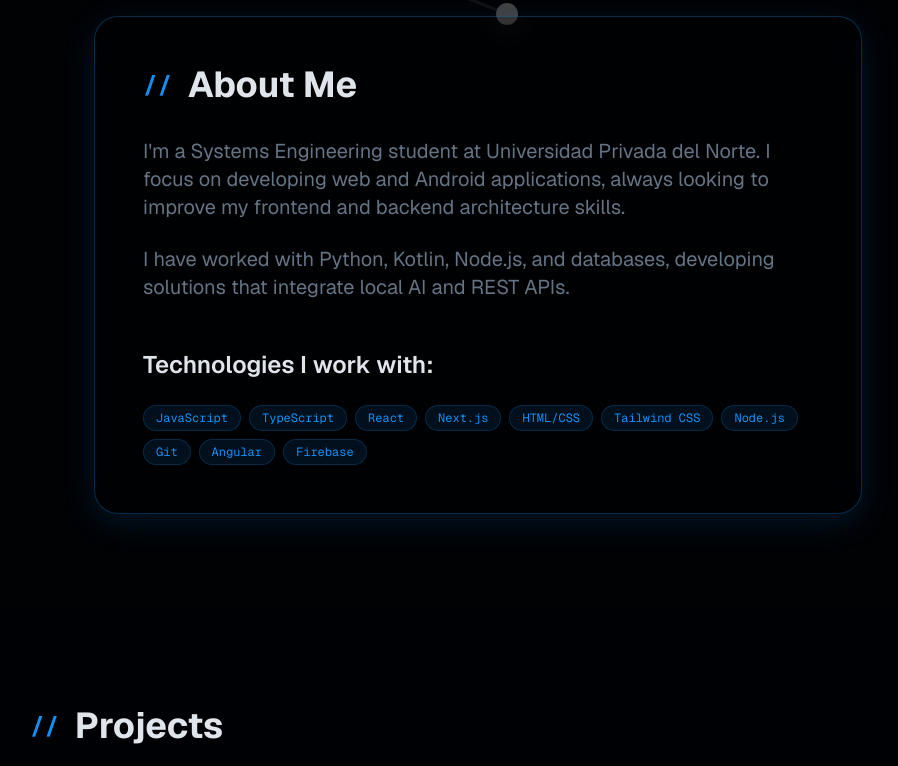
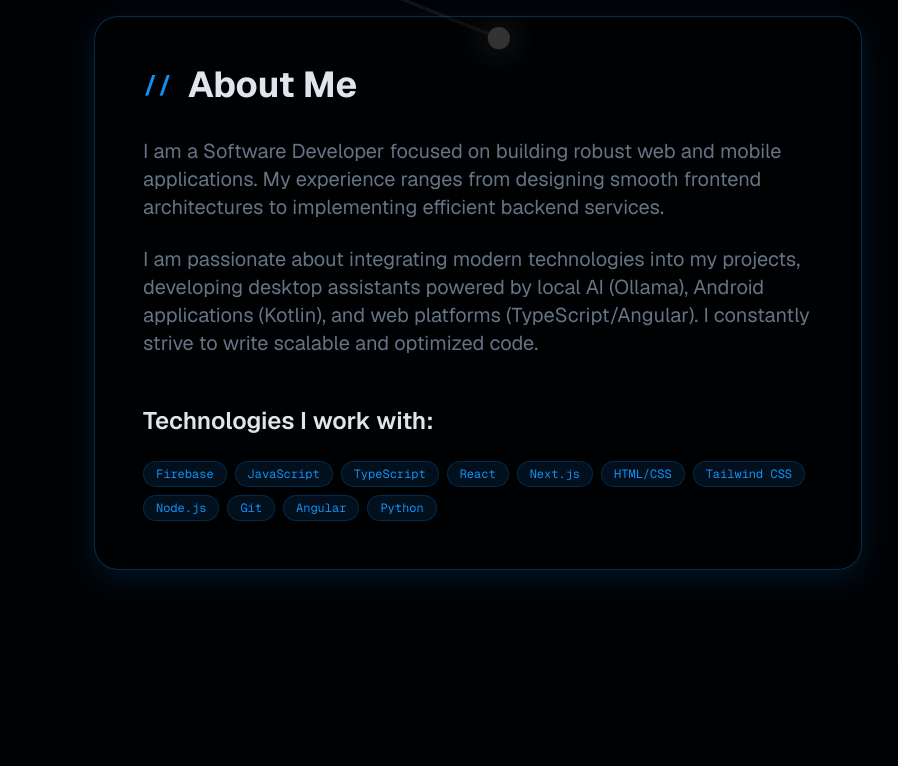
Before and after one commit to Yhorx/portfolio, a Next.js app: page / in a window 1280 px wide. Shown: the part 880-1646 px from the top of the page, without its empty margins (162-1060 px from the left). Built offline with nearby package versions, Linux system fonts and the light colour scheme.

Commit message:
feat:add-url-skills

```diff
--- a/components/language-provider.tsx
+++ b/components/language-provider.tsx
@@ -42,6 +42,7 @@ type Translations = {
     messagePlaceholder: string;
     button: string;
     successToast: string;
+    destination: string;
   };
   footer: {
     madeWith: string;
@@ -62,8 +63,8 @@ const translations: Record<Language, Translations> = {
     },
     about: {
       title: "Sobre Mí",
-      p1: "Soy estudiante de Ingeniería de Sistemas en la Universidad Privada del Norte. Me enfoco en desarrollar aplicaciones web y Android, buscando siempre mejorar mis conocimientos en arquitectura frontend y backend.",
-      p2: "He trabajado con Python, Kotlin, Node.js y bases de datos, desarrollando soluciones que integran IA local y APIs REST.",
+      p1: "Soy un Desarrollador de Software enfocado en la creación de aplicaciones web y móviles robustas. Mi experiencia abarca desde el diseño de arquitecturas frontend fluidas hasta la implementación de servicios backend eficientes.",
+      p2: "Me apasiona integrar tecnologías modernas en mis proyectos, desarrollando asistentes de escritorio impulsados por IA local (Ollama), aplicaciones Android (Kotlin) y plataformas web (TypeScript/Angular). Trabajo constantemente para escribir código escalable y optimizado.",
       techTitle: "Tecnologías con las que trabajo:",
     },
     projects: {
@@ -98,6 +99,7 @@ const translations: Record<Language, Translations> = {
       messagePlaceholder: "Escribe tu mensaje",
       button: "Enviar",
       successToast: "Enviado",
+      destination: "Destinatario"
     },
     footer: {
       madeWith: `© ${date.getFullYear().toString()}`,
@@ -116,8 +118,8 @@ const translations: Record<Language, Translations> = {
     },
     about: {
       title: "About Me",
-      p1: "I'm a Systems Engineering student at Universidad Privada del Norte. I focus on developing web and Android applications, always looking to improve my frontend and backend architecture skills.",
-      p2: "I have worked with Python, Kotlin, Node.js, and databases, developing solutions that integrate local AI and REST APIs.",
+      p1: "I am a Software Developer focused on building robust web and mobile applications. My experience ranges from designing smooth frontend architectures to implementing efficient backend services.",
+      p2: "I am passionate about integrating modern technologies into my projects, developing desktop assistants powered by local AI (Ollama), Android applications (Kotlin), and web platforms (TypeScript/Angular). I constantly strive to write scalable and optimized code.",
       techTitle: "Technologies I work with:",
     },
     projects: {
@@ -152,10 +154,12 @@ const translations: Record<Language, Translations> = {
       messagePlaceholder: "Write your message",
       button: "Send",
       successToast: "Sent",
+      destination: "Destination"
     },
     footer: {
       madeWith: `© ${date.getFullYear().toString()}`,
     },
+
   },
 };
 
--- a/components/portfolio/about.tsx
+++ b/components/portfolio/about.tsx
@@ -2,17 +2,57 @@
 
 import { useLanguage } from "@/components/language-provider";
 
-const skills = [
-  "JavaScript",
-  "TypeScript",
-  "React",
-  "Next.js",
-  "HTML/CSS",
-  "Tailwind CSS",
-  "Node.js",
-  "Git",
-  "Angular",
-  "Firebase"
+interface UrlSkills {
+  name: string;
+  url: string;
+}
+
+
+const skills: UrlSkills[] = [
+  {
+    name: "Firebase",
+    url: "https://firebase.google.com/docs?hl=es-419",
+  },
+  {
+    name: "JavaScript",
+    url: "https://developer.mozilla.org/docs/Web/JavaScript",
+  },
+  {
+    name: "TypeScript",
+    url: "https://www.typescriptlang.org/docs/handbook/typescript-from-scratch.html",
+  },
+  {
+    name: "React",
+    url: "https://react.dev/learn",
+  },
+  {
+    name: "Next.js",
+    url: "https://nextjs.org/docs",
+  },
+  {
+    name: "HTML/CSS",
+    url: "https://developer.mozilla.org/docs/Web",
+  },
+  {
+    name: "Tailwind CSS",
+    url: "https://tailwindcss.com/docs/installation/using-vite",
+  },
+  {
+    name: "Node.js",
+    url: "https://nodejs.org/",
+  },
+  {
+    name: "Git",
+    url: "https://git-scm.com/about",
+  },
+  {
+    name: "Angular",
+    url: "https://angular.dev/overview",
+  },
+  {
+    name: "Python",
+    url: "https://www.python.org/doc/",
+  },
 ];
 
 export function About() {
@@ -36,12 +76,13 @@ export function About() {
           </h3>
           <div className="flex flex-wrap gap-2">
             {skills.map((skill) => (
-              <span
-                key={skill}
+              <a
+                key={skill.name}
+                href={skill.url}
                 className="px-3 py-1 text-xs font-mono text-primary bg-primary/10 border border-primary/20 rounded-full"
               >
-                {skill}
-              </span>
+                {skill.name}
+              </a>
             ))}
           </div>
         </div>
--- a/components/portfolio/contact.tsx
+++ b/components/portfolio/contact.tsx
@@ -54,7 +54,7 @@ export function Contact() {
         <p className="text-lg md:text-xl text-muted-foreground mb-8">
           {t.contact.description}
           <br />
-          <span className="text-base text-primary font-bold opacity-70">(Destination: jorgeluisjhara@gmail.com)</span>
+          <span className="text-base text-primary font-bold opacity-70">({t.contact.destination}: jorgeluisjhara@gmail.com)</span>
         </p>
 
         <form onSubmit={handleSubmit} className="space-y-4 text-left">
```
